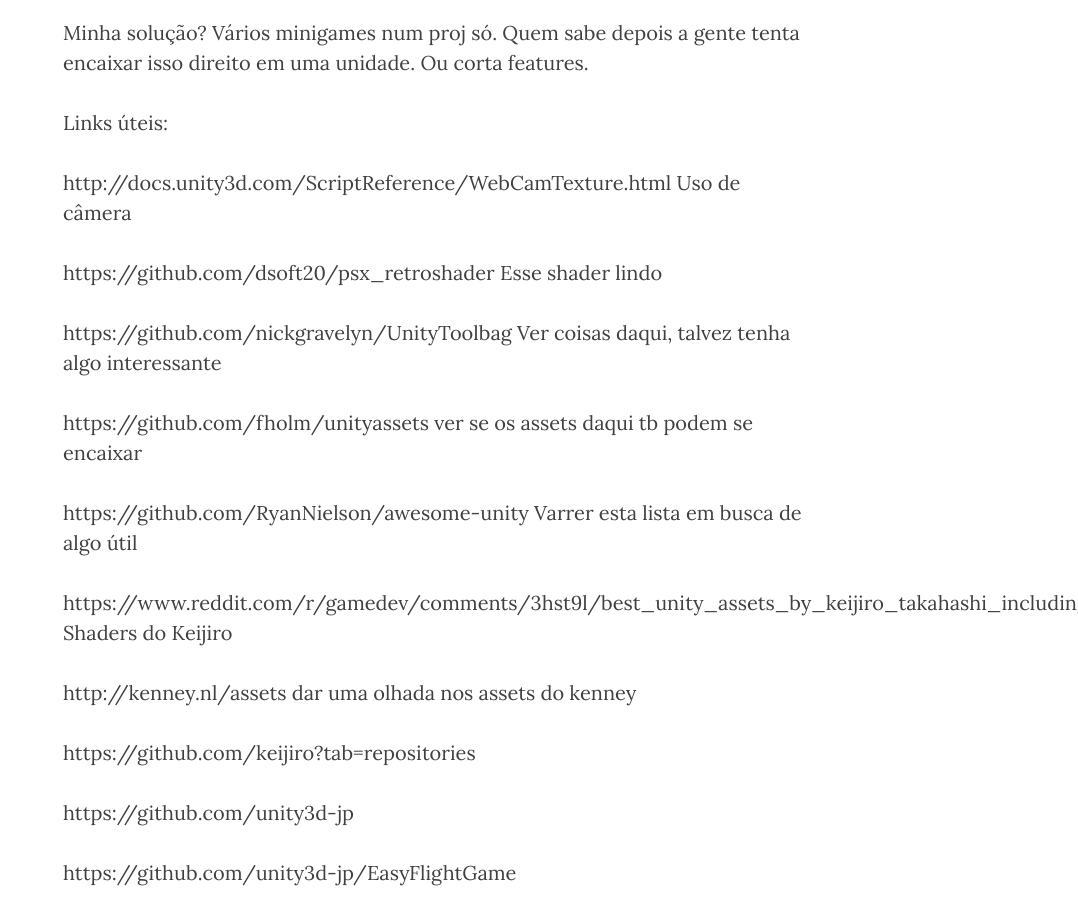
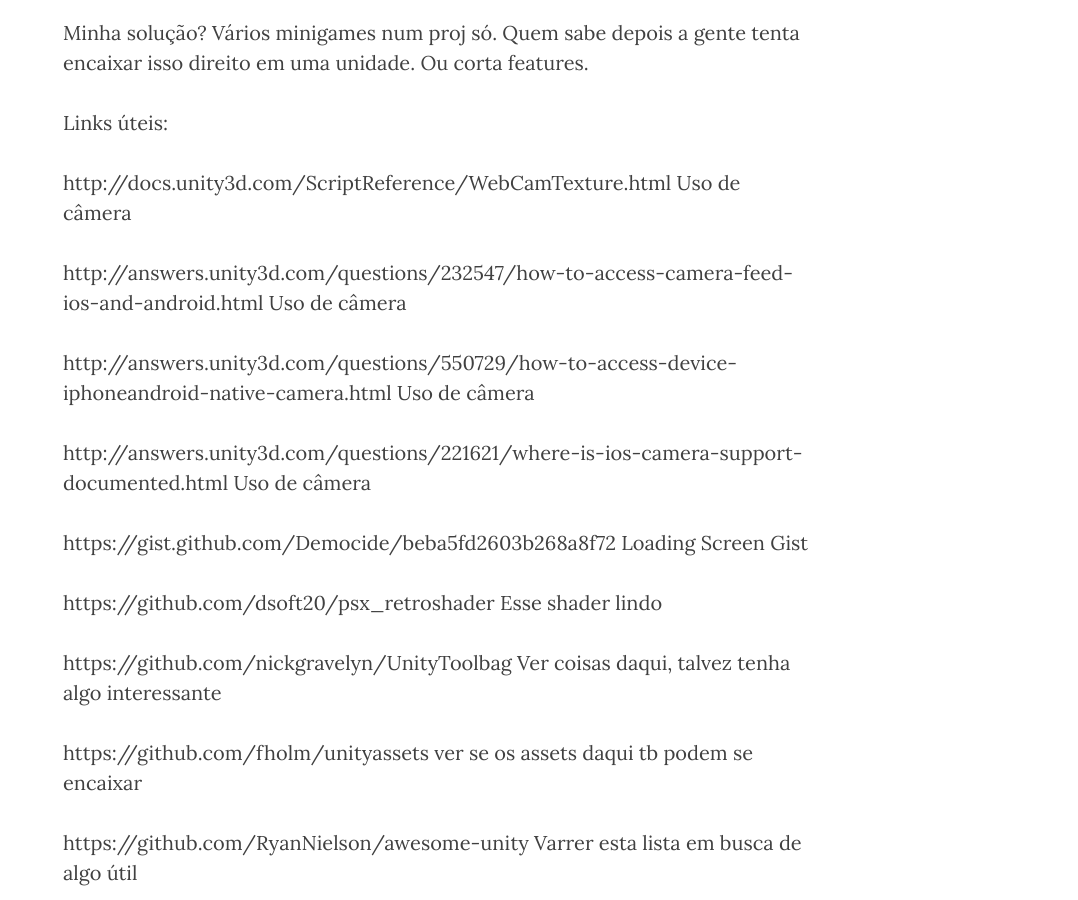
Before and after one commit to CocoaHeadsBrasil/equinociOS, a Jekyll site: the page built from _posts/2016-03-11-Unity3DeoMundoApple.markdown, in a window 1280 px wide and 900 px high, scrolled down 1113 px. Shown: the whole window, without its empty margins (202-1280 px from the left). Built offline with Jekyll 4.4.1, drawn with Linux system fonts in a browser that asks for light colours; nearby versions of some CDN libraries.

Commit message:
adição de mais link úteis

```diff
--- a/_posts/2016-03-11-Unity3DeoMundoApple.markdown
+++ b/_posts/2016-03-11-Unity3DeoMundoApple.markdown
@@ -34,6 +34,14 @@
 Links úteis:
 
 http://docs.unity3d.com/ScriptReference/WebCamTexture.html Uso de câmera
+
+http://answers.unity3d.com/questions/232547/how-to-access-camera-feed-ios-and-android.html Uso de câmera
+
+http://answers.unity3d.com/questions/550729/how-to-access-device-iphoneandroid-native-camera.html Uso de câmera
+
+http://answers.unity3d.com/questions/221621/where-is-ios-camera-support-documented.html Uso de câmera
+
+https://gist.github.com/Democide/beba5fd2603b268a8f72 Loading Screen Gist
 
 https://github.com/dsoft20/psx_retroshader Esse shader lindo
 
```
